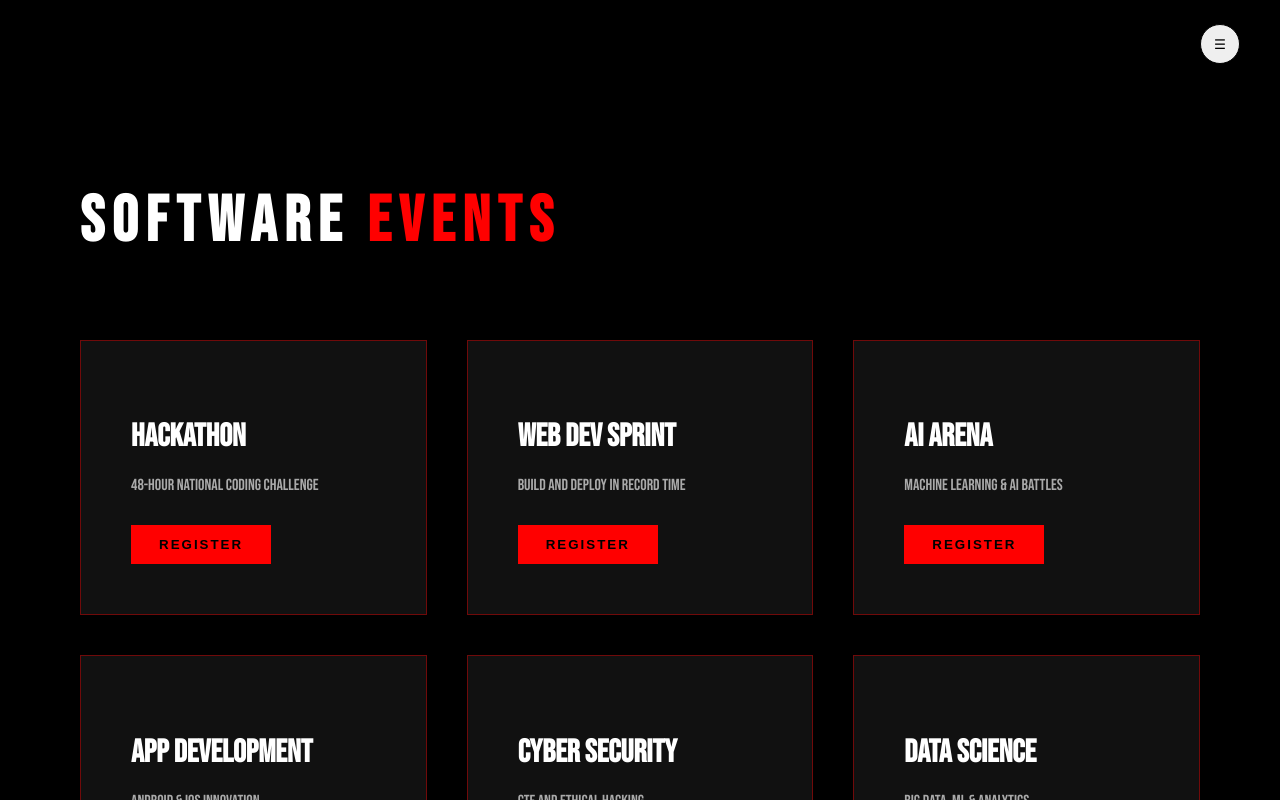
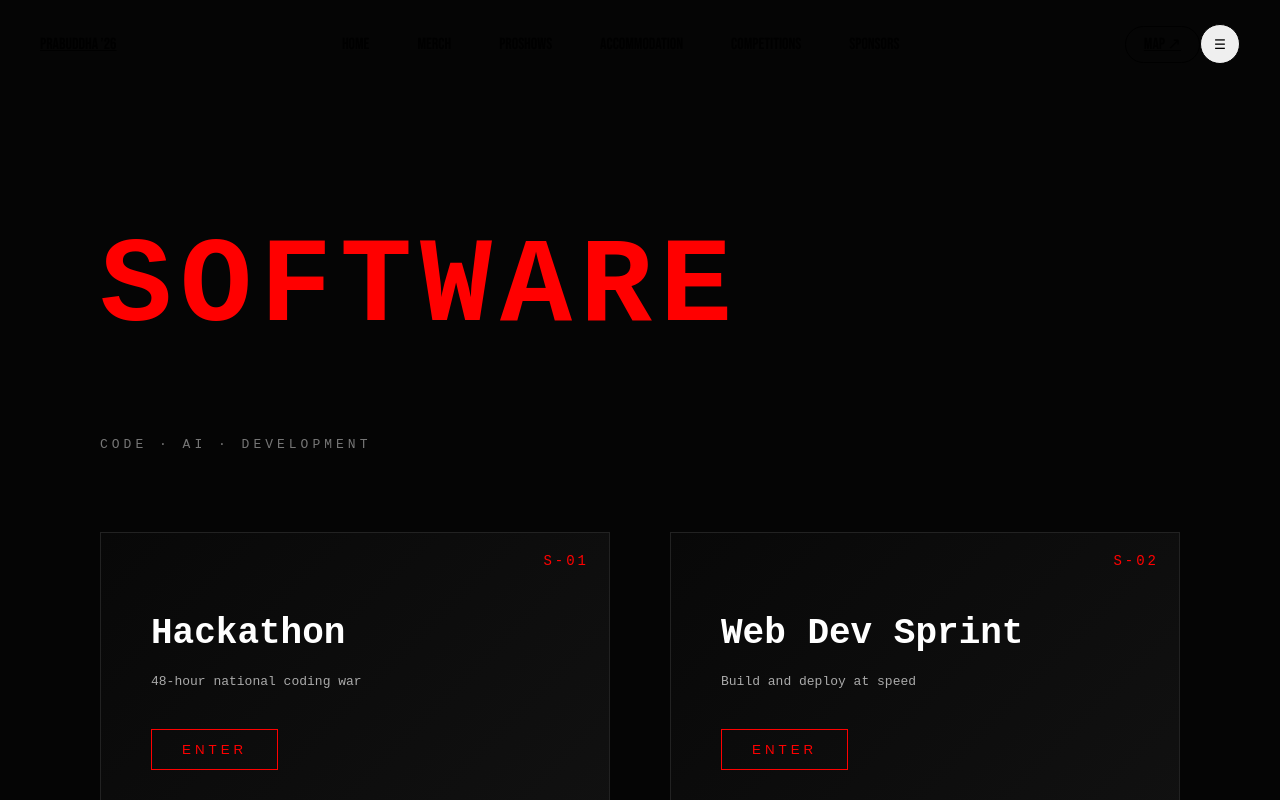
Before and after one commit to anindya-mukhopadhyay/PRABUDDHA-26-TINT-, a React (Vite) app: page /software in a window 1280 px wide. Shown: the top 800 px of the page. Built offline with nearby package versions, Linux system fonts and the light colour scheme.

Commit message:
Competitions Business and game add

```diff
--- a/src/pages/competitions_menu/Software.jsx
+++ b/src/pages/competitions_menu/Software.jsx
@@ -1,28 +1,30 @@
-import "./software.css"
+import "./hardware.css"
 
 const events = [
-  { title: "Hackathon", desc: "48-hour national coding challenge" },
-  { title: "Web Dev Sprint", desc: "Build and deploy in record time" },
-  { title: "AI Arena", desc: "Machine learning & AI battles" },
-  { title: "App Development", desc: "Android & iOS innovation" },
-  { title: "Cyber Security", desc: "CTF and ethical hacking" },
-  { title: "Data Science", desc: "Big data, ML & analytics" }
+  { code: "S-01", title: "Hackathon", desc: "48-hour national coding war" },
+  { code: "S-02", title: "Web Dev Sprint", desc: "Build and deploy at speed" },
+  { code: "S-03", title: "AI Arena", desc: "Machine learning battles" },
+  { code: "S-04", title: "App Development", desc: "Android & iOS innovation" },
+  { code: "S-05", title: "Cyber Security", desc: "CTF & ethical hacking" },
+  { code: "S-06", title: "Data Science", desc: "Big data & analytics" }
 ]
 
 export default function Software() {
   return (
-    <div className="software">
+    <div className="hardware">
 
-      <h1 className="software-title">
-        SOFTWARE <span>EVENTS</span>
-      </h1>
+      <div className="hardware-header">
+        <h1>SOFTWARE</h1>
+        <p>CODE · AI · DEVELOPMENT</p>
+      </div>
 
-      <div className="software-grid">
-        {events.map((e, i) => (
-          <div className="software-card" key={i}>
+      <div className="hardware-list">
+        {events.map((e,i) => (
+          <div className="hardware-item" key={i}>
+            <span className="code">{e.code}</span>
             <h2>{e.title}</h2>
             <p>{e.desc}</p>
-            <button>REGISTER</button>
+            <button>ENTER</button>
           </div>
         ))}
       </div>
--- /dev/null
+++ b/src/pages/competitions_menu/universal.css
@@ -0,0 +1,77 @@
+.hardware {
+  min-height: 100vh;
+  background: #050505;
+  color: white;
+  padding: 140px 100px;
+  font-family: monospace;
+}
+
+/* Header */
+.hardware-header h1 {
+  font-size: 120px;
+  color: red;
+  letter-spacing: 8px;
+}
+
+.universal-header p {
+  color: #777;
+  margin-bottom: 80px;
+  letter-spacing: 4px;
+}
+
+/* Grid */
+.universal-list {
+  display: grid;
+  grid-template-columns: repeat(2, 1fr);
+  gap: 60px;
+}
+
+/* Cards */
+.universal-item {
+  border: 1px solid #222;
+  padding: 50px;
+  position: relative;
+  background: linear-gradient(135deg, #080808, #111);
+  transition: 0.3s ease;
+}
+
+.universal-item:hover {
+  border-color: red;
+  box-shadow: 0 0 50px rgba(255,0,0,0.3);
+}
+
+/* Code tag */
+.code {
+  position: absolute;
+  top: 20px;
+  right: 20px;
+  color: red;
+  font-size: 14px;
+  letter-spacing: 3px;
+}
+
+.universal-item h2 {
+  font-size: 36px;
+  margin-bottom: 20px;
+}
+
+.hardware-item p {
+  color: #aaa;
+  margin-bottom: 40px;
+}
+
+/* Button */
+.universal-item button {
+  background: none;
+  border: 1px solid red;
+  color: red;
+  padding: 12px 30px;
+  letter-spacing: 4px;
+  cursor: pointer;
+  transition: 0.3s;
+}
+
+.universal-item button:hover {
+  background: red;
+  color: black;
+}
```
